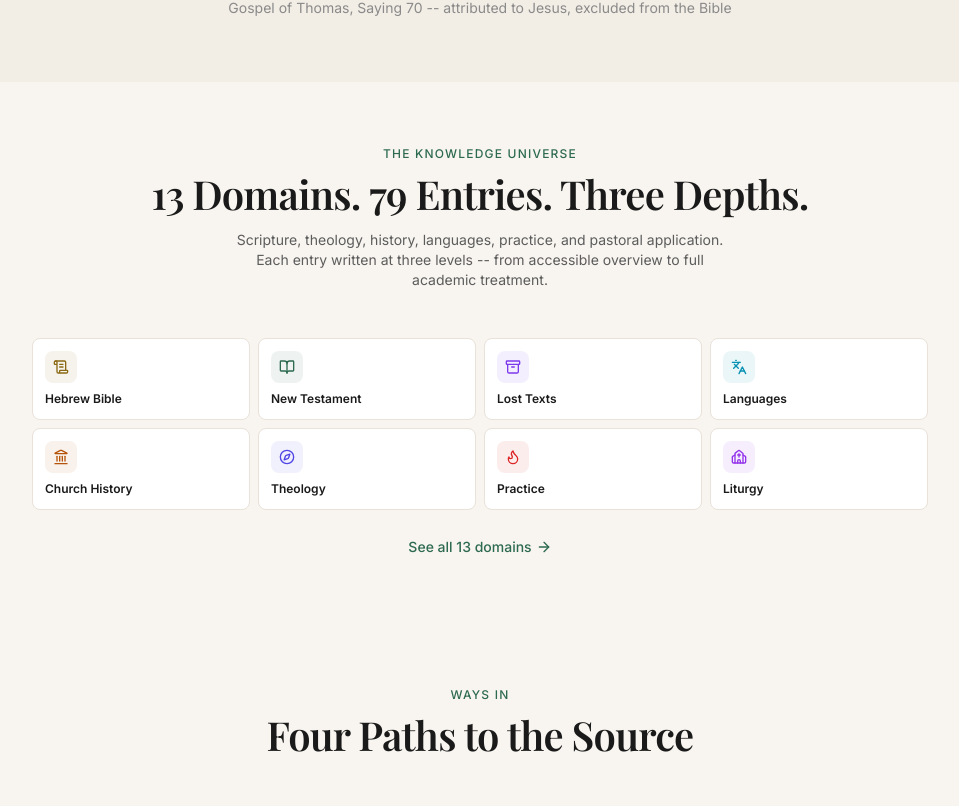
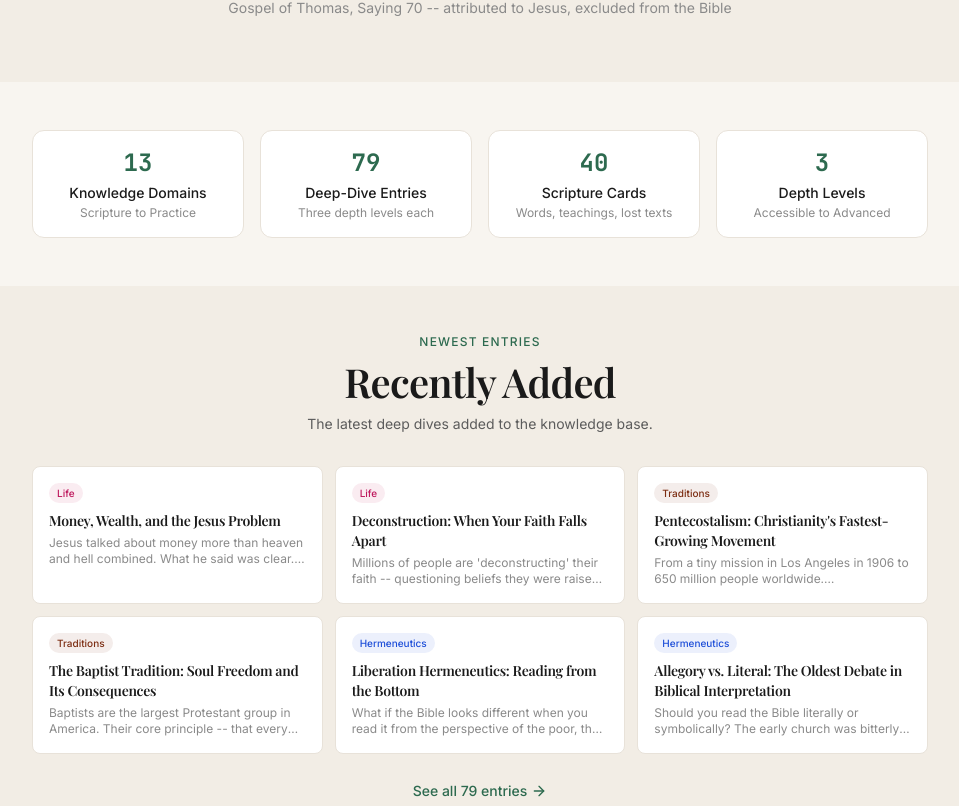
Before and after one commit to lordshua1337/the-well, a Next.js app: page / in a window 1280 px wide. Shown: the part 1614-2420 px from the top of the page, without its empty margins (160-1119 px from the left). Built offline with nearby package versions, Linux system fonts and the light colour scheme; a web font is replaced by a local one.

Commit message:
feat: enhance home page with stats, recently added section, all 13 domains
Added stats bar (domains, entries, scripture cards, depth levels).
Added "Recently Added" section showing newest 6 concepts.
Knowledge Universe now shows all 13 domains instead of first 8.

```diff
--- a/src/app/page.tsx
+++ b/src/app/page.tsx
@@ -21,6 +21,7 @@ import {
 } from "lucide-react";
 import { domains } from "@/lib/domains";
 import { concepts } from "@/lib/concepts";
+import { scriptureCards } from "@/lib/scripture-data";
 
 const domainIconMap: Record<string, React.ReactNode> = {
   ScrollText: <ScrollText className="w-4 h-4" />,
@@ -235,6 +236,82 @@ export default function HomePage() {
         </div>
       </section>
 
+      {/* Stats bar */}
+      <section className="py-12 px-4">
+        <div className="max-w-4xl mx-auto">
+          <div className="grid grid-cols-2 sm:grid-cols-4 gap-4">
+            {[
+              { value: String(domains.length), label: "Knowledge Domains", sub: "Scripture to Practice" },
+              { value: String(concepts.length), label: "Deep-Dive Entries", sub: "Three depth levels each" },
+              { value: String(scriptureCards.length), label: "Scripture Cards", sub: "Words, teachings, lost texts" },
+              { value: "3", label: "Depth Levels", sub: "Accessible to Advanced" },
+            ].map((stat) => (
+              <div key={stat.label} className="bg-surface rounded-xl border border-border p-4 text-center">
+                <p className="text-2xl font-bold text-accent font-mono">{stat.value}</p>
+                <p className="text-sm font-medium mt-1">{stat.label}</p>
+                <p className="text-xs text-text-muted mt-0.5">{stat.sub}</p>
+              </div>
+            ))}
+          </div>
+        </div>
+      </section>
+
+      {/* Recently added concepts */}
+      <section className="py-12 px-4 bg-surface-warm">
+        <div className="max-w-4xl mx-auto">
+          <div className="text-center mb-8">
+            <p className="text-xs text-accent uppercase tracking-widest font-medium mb-2">
+              Newest Entries
+            </p>
+            <h2>Recently Added</h2>
+            <p className="text-text-secondary text-sm mt-2">
+              The latest deep dives added to the knowledge base.
+            </p>
+          </div>
+          <div className="grid grid-cols-1 sm:grid-cols-2 lg:grid-cols-3 gap-3">
+            {concepts.slice(-6).reverse().map((concept) => {
+              const domain = domains.find((d) => d.id === concept.domainId);
+              return (
+                <Link
+                  key={concept.id}
+                  href={`/concepts/${concept.slug}`}
+                  className="group bg-surface rounded-lg border border-border p-4 card-hover block"
+                >
+                  <div className="flex items-center gap-2 mb-2">
+                    {domain && (
+                      <span
+                        className="text-[10px] font-medium px-2 py-0.5 rounded-full"
+                        style={{
+                          backgroundColor: `${domain.color}15`,
+                          color: domain.color,
+                        }}
+                      >
+                        {domain.shortName}
+                      </span>
+                    )}
+                  </div>
+                  <h3 className="text-sm font-semibold group-hover:text-accent transition-colors mb-1">
+                    {concept.name}
+                  </h3>
+                  <p className="text-xs text-text-muted line-clamp-2">
+                    {concept.summary}
+                  </p>
+                </Link>
+              );
+            })}
+          </div>
+          <div className="text-center mt-6">
+            <Link
+              href="/explore"
+              className="text-accent font-medium text-sm hover:text-accent-light transition-colors inline-flex items-center gap-1"
+            >
+              See all {concepts.length} entries
+              <ArrowRight className="w-4 h-4" />
+            </Link>
+          </div>
+        </div>
+      </section>
+
       {/* Knowledge Universe */}
       <section className="py-16 px-4">
         <div className="max-w-4xl mx-auto">
@@ -251,7 +328,7 @@ export default function HomePage() {
           </div>
 
           <div className="grid grid-cols-2 sm:grid-cols-3 lg:grid-cols-4 gap-2">
-            {domains.slice(0, 8).map((domain) => (
+            {domains.map((domain) => (
               <Link
                 key={domain.id}
                 href={`/explore/${domain.slug}`}
```
